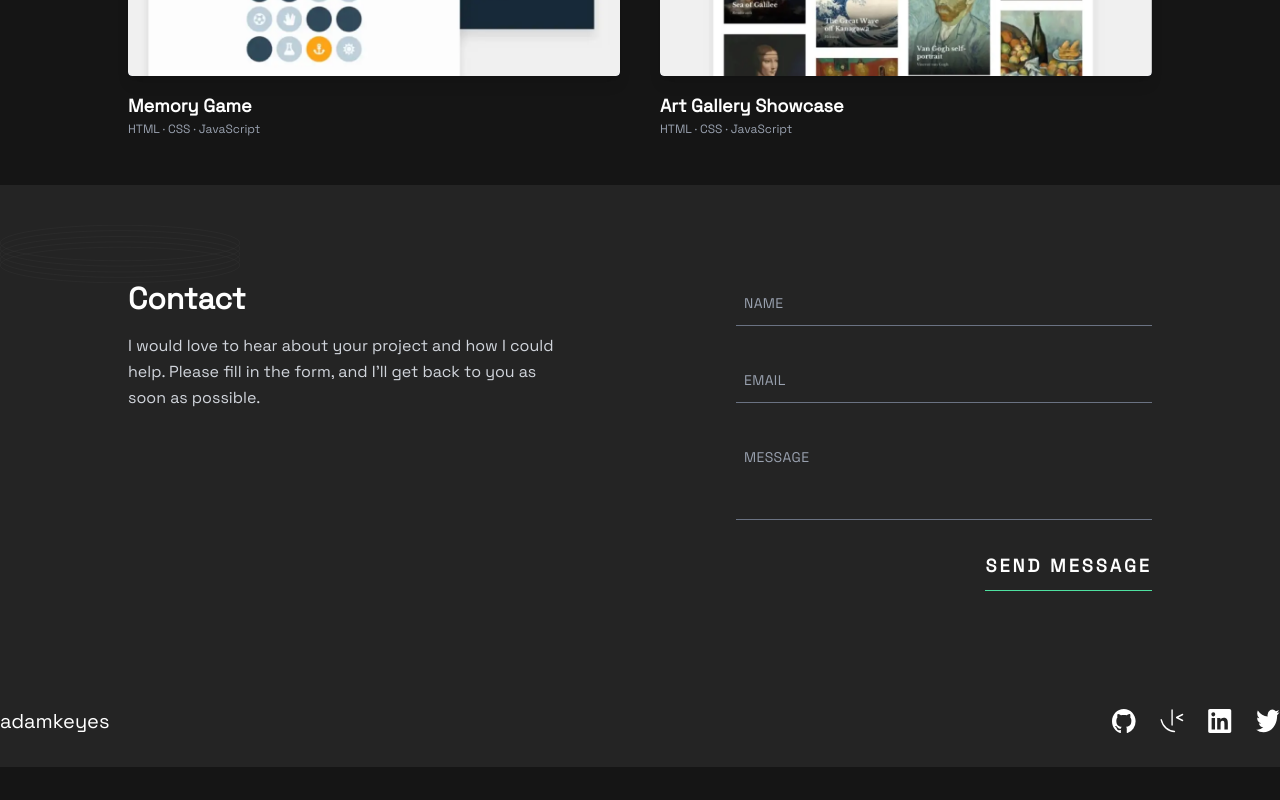
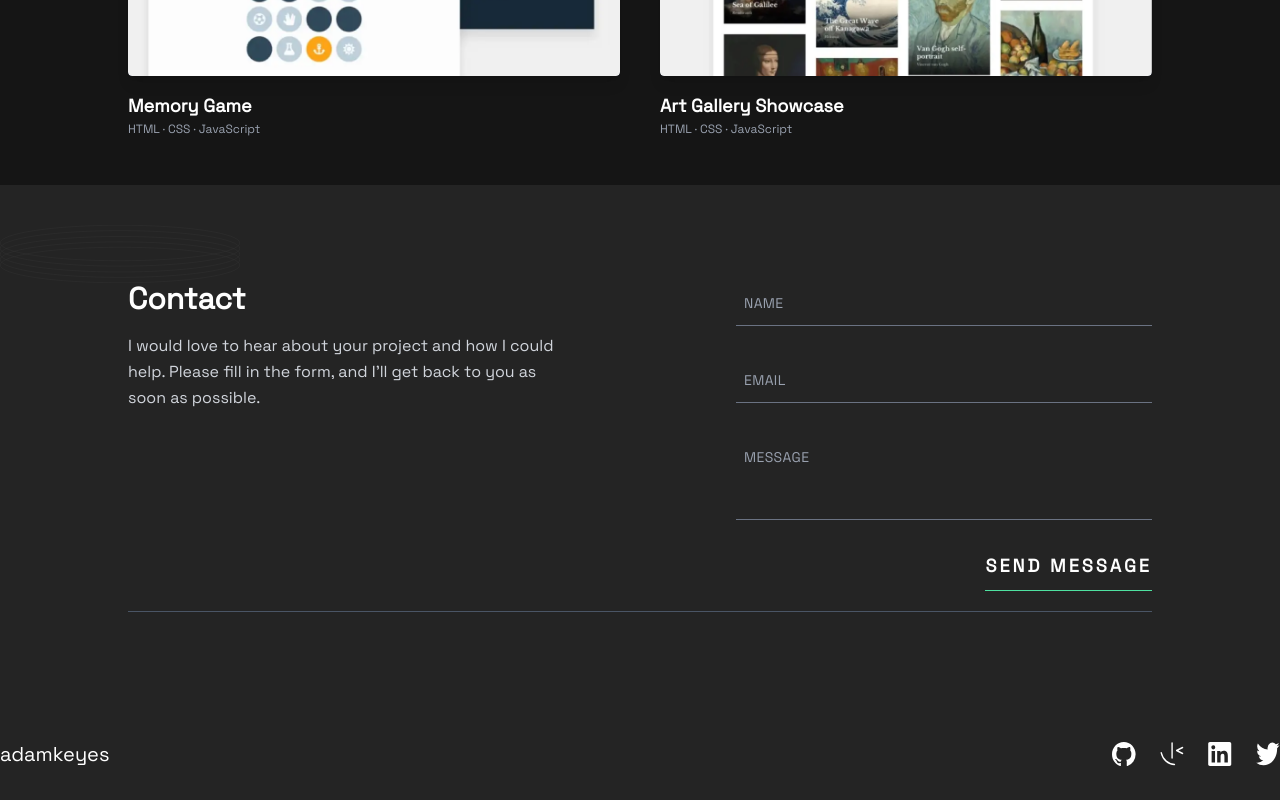
Before and after one commit to Skyz03/Vite-Developer-Portfolio, a React (Vite) app: page / in a window 1280 px wide. Shown: the part 1847-2647 px from the top of the page. Before the commit the page ends 2614 px from the top, so only its background shows below. Built offline with nearby package versions, Linux system fonts and the light colour scheme.

Commit message:
add border bottom in contact section

```diff
--- a/src/components/Contact.jsx
+++ b/src/components/Contact.jsx
@@ -15,7 +15,10 @@ const Contact = () => {
   };
 
   return (
-    <section className="relative flex flex-col items-center justify-center px-6 py-16 text-center md:flex-row md:items-start md:justify-between md:px-32 md:py-24 md:text-left">
+    <section className="relative px-6 py-16 text-center  md:px-32 md:py-24 md:text-left">
+
+      <div className="w-full max-w-6xl flex flex-col items-center justify-center border-b border-gray-600 pb-8 mx-auto md:flex-row md:items-start md:justify-between">
+
         <img
           src="/images/pattern-rings.svg"
           alt=""
@@ -104,6 +107,8 @@ const Contact = () => {
             </button>
           </div>
         </form>
+      </div>
+
     </section>
   );
 };
```
Lines whose indentation alone changed are shown as unchanged.
